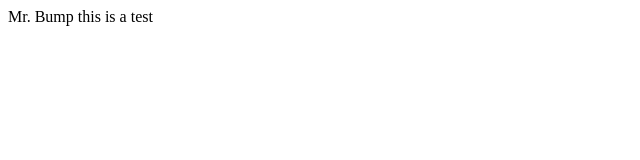
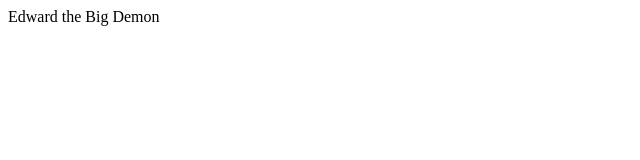
Before and after one commit to APsafety/APsafety, a plain HTML site: page index.html in a window 1280 px wide. Shown: the full height of the page, 0-640 px from the left. Drawn offline with Linux system fonts and the light colour scheme.

Commit message:
Update index.html

```diff
--- a/index.html
+++ b/index.html
@@ -3,6 +3,6 @@
   <title>Project Safety</title>
  </head>
  <body>
-  <p>Mr. Bump this is a test</p>
+  <p>Edward the Big Demon</p>
  </body>
 </html>
```
